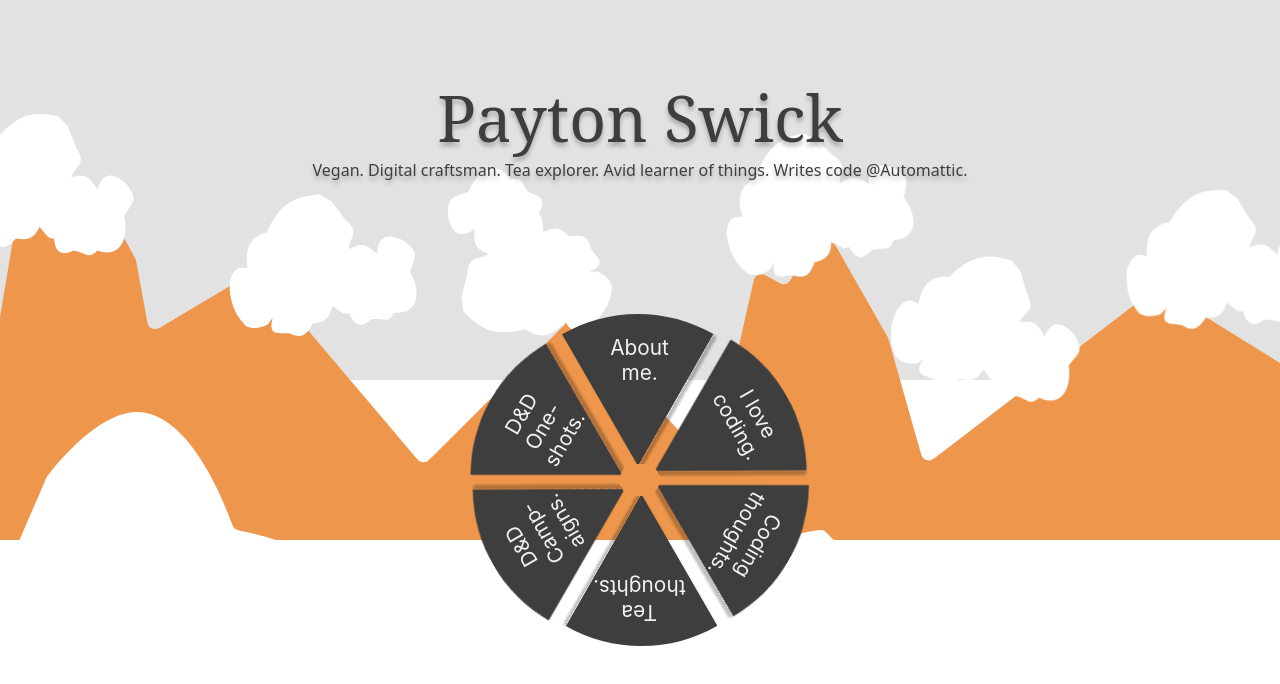
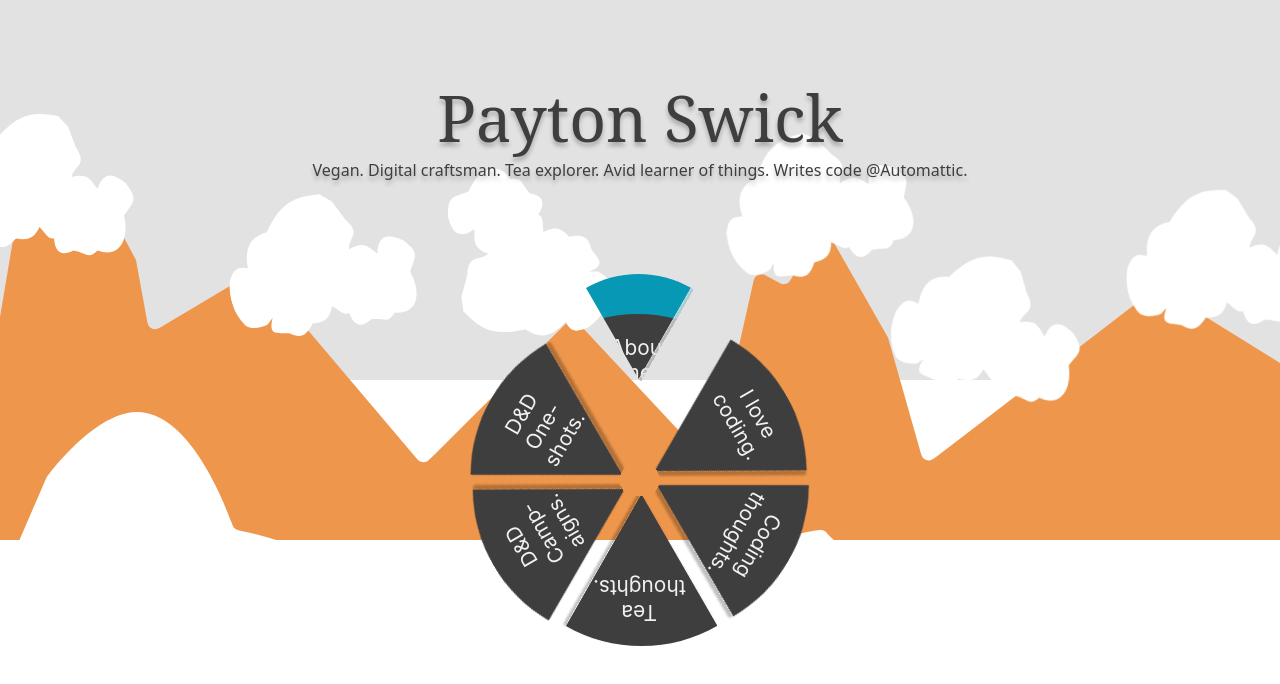
Before and after one commit to sirbrillig/foolorddotcom, a Next.js app: page / in a window 1280 px wide. In both pictures the pointer is over the element "About me.". Shown: the top 684 px of the page. Built offline with nearby package versions, Linux system fonts and the light colour scheme.

Commit message:
Some changes

```diff
--- a/styles/Home.module.css
+++ b/styles/Home.module.css
@@ -198,6 +198,14 @@
 	max-width: calc(400px/6);
 }
 
+.interests__section:hover {
+	background-color: var(--control-highlight);
+	mask: url(/Interest_Segment.svg);
+	mask-repeat: no-repeat;
+	mask-position: center;
+	mask-size: 65%;
+}
+
 .interests__section span {
 	padding-top: 1em;
 }
@@ -206,7 +214,7 @@
 	content: " ";
 	position: absolute;
 	z-index: -1;
-	background-image: url('/Interest_Segment.svg');
+	background-image: url(/Interest_Segment.svg);
 	background-repeat: no-repeat;
 	background-position-x: center;
 	background-size: 65%;
```
